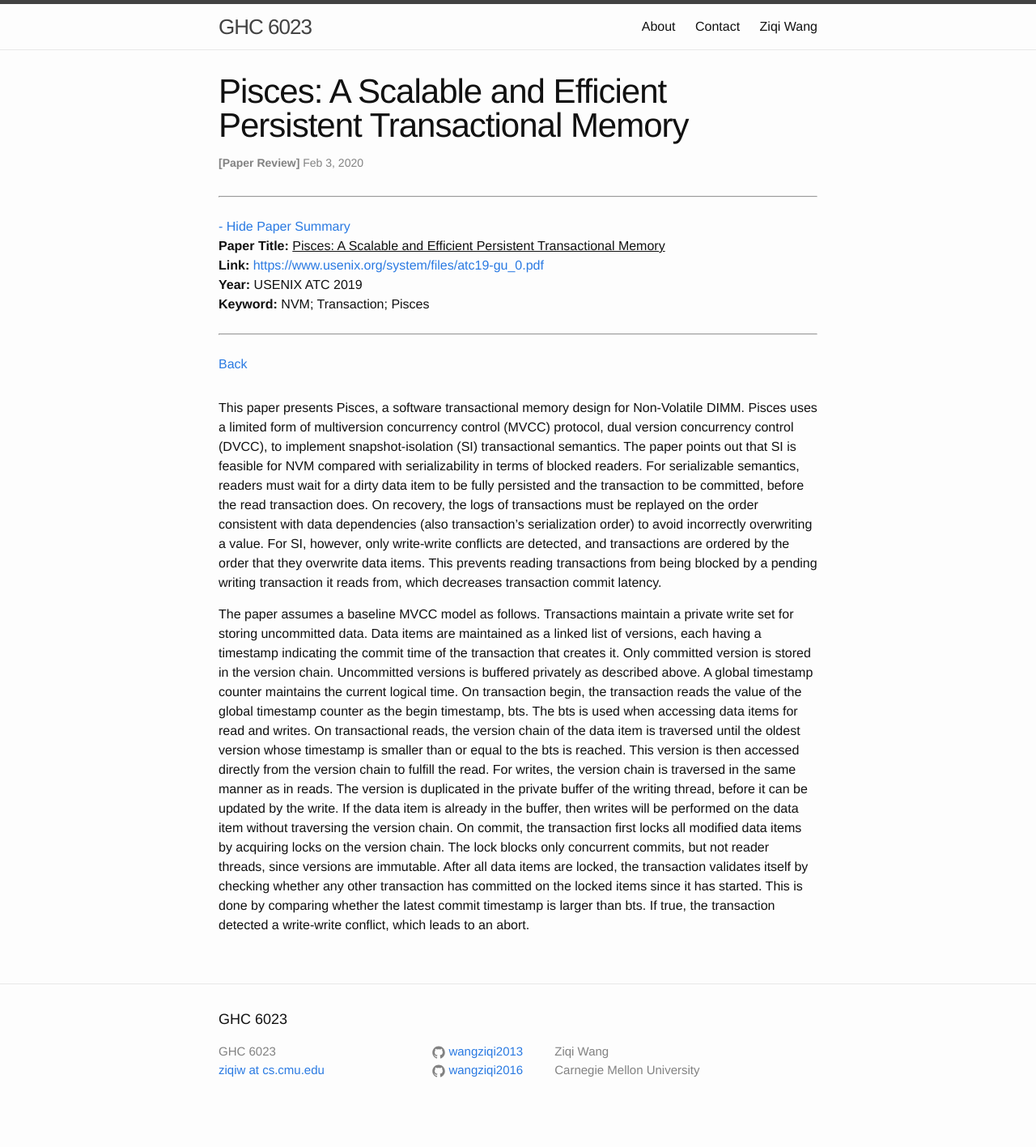
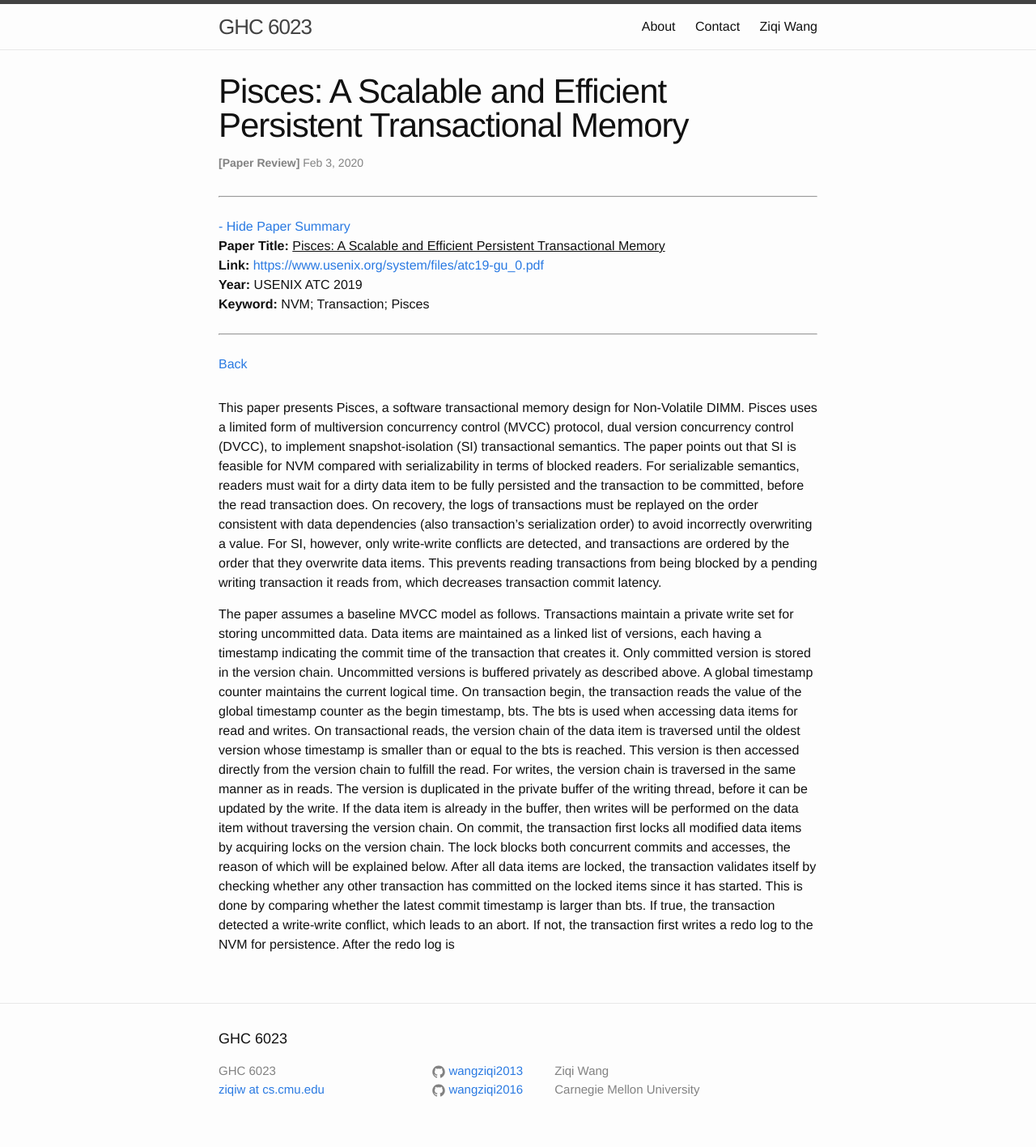
Before and after one commit to wangziqi2013/wangziqi2013.github.io, a Jekyll site: the page built from _posts/2020-02-02-pisces.markdown, in a window 1280 px wide. Shown: the whole page at 81% size. Built offline with Jekyll 4.4.1, drawn with Linux system fonts in a browser that asks for light colours; before the commit the page ends 1393 px from its top, so only the background shows below that.

Commit message:
Small change

```diff
--- a/_posts/2020-02-02-pisces.markdown
+++ b/_posts/2020-02-02-pisces.markdown
@@ -33,7 +33,8 @@ or equal to the bts is reached. This version is then accessed directly from the
 the version chain is traversed in the same manner as in reads. The version is duplicated in the private buffer of the writing
 thread, before it can be updated by the write. If the data item is already in the buffer, then writes will be performed
 on the data item without traversing the version chain. On commit, the transaction first locks all modified data items by
-acquiring locks on the version chain. The lock blocks only concurrent commits, but not reader threads, since versions
-are immutable. After all data items are locked, the transaction validates itself by checking whether any other transaction
+acquiring locks on the version chain. The lock blocks both concurrent commits and accesses, the reason of which will be
+explained below. After all data items are locked, the transaction validates itself by checking whether any other transaction
 has committed on the locked items since it has started. This is done by comparing whether the latest commit timestamp
-is larger than bts. If true, the transaction detected a write-write conflict, which leads to an abort.
+is larger than bts. If true, the transaction detected a write-write conflict, which leads to an abort. If not, the transaction
+first writes a redo log to the NVM for persistence. After the redo log is
```
